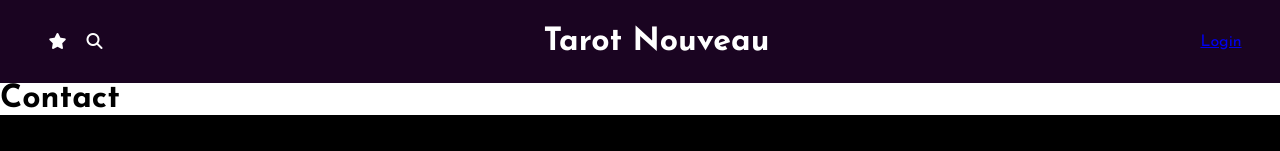
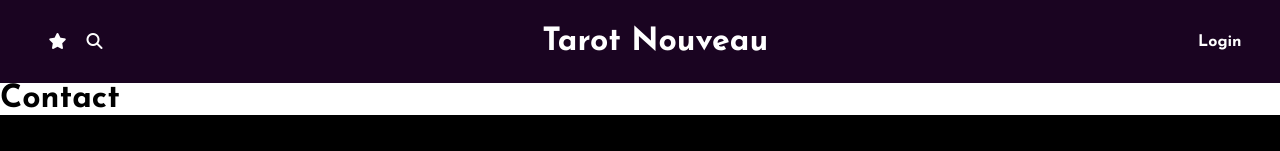
Before and after one commit to renjval12/TarotNouveau, a React (Create React App) app: page /contact in a window 1280 px wide. Shown: the top 151 px of the page. Built offline with nearby package versions, Linux system fonts and the light colour scheme.

Commit message:
Update Header.js

```diff
--- a/src/Components/Header.js
+++ b/src/Components/Header.js
@@ -29,7 +29,7 @@ export default function Header() {
                                 </form>}
                         </div>
                         <h1><Link to='/'>Tarot Nouveau</Link></h1>
-                        <Link to='#'>Login</Link>
+                        <Link id="login" to='#'>Login</Link>
                     </div>
                     {isNavShowing && <nav>
                         <ul>
```
